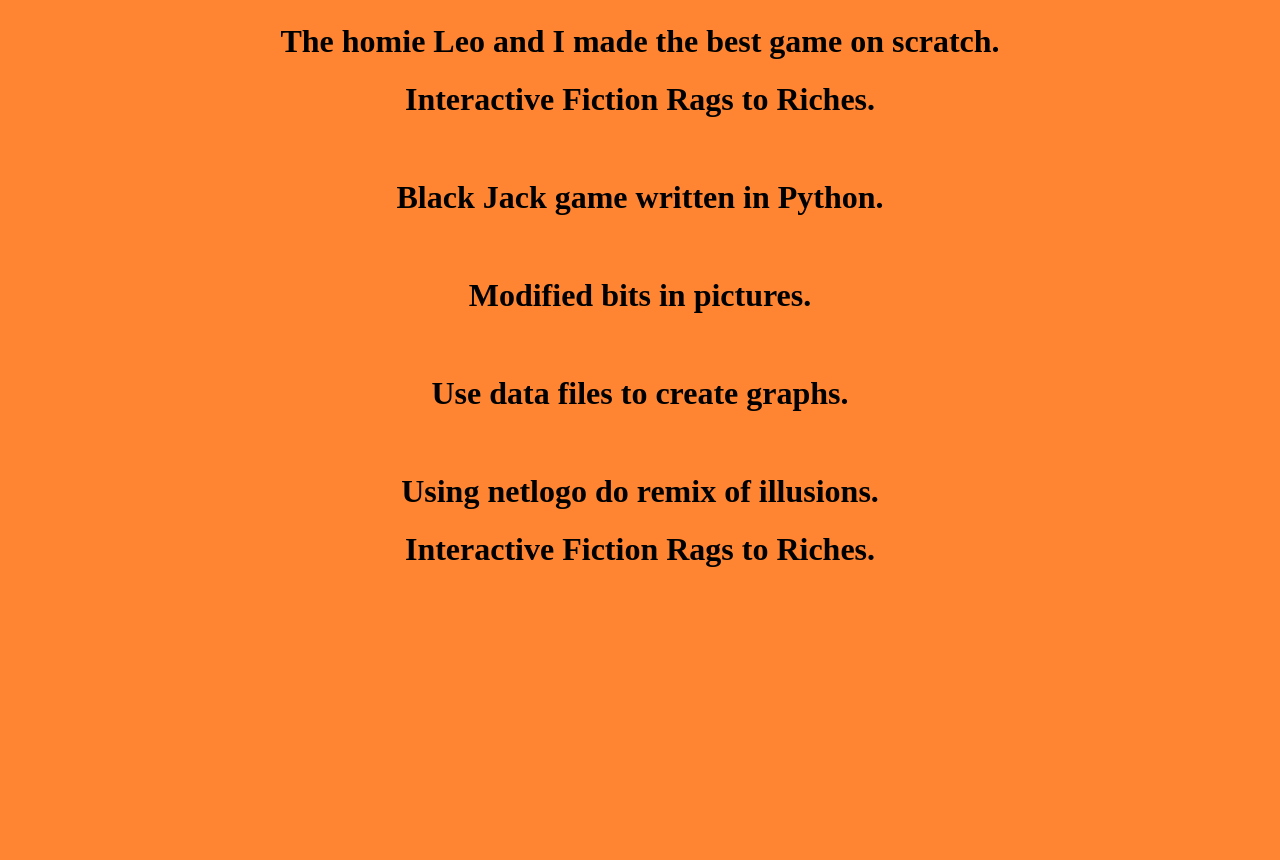
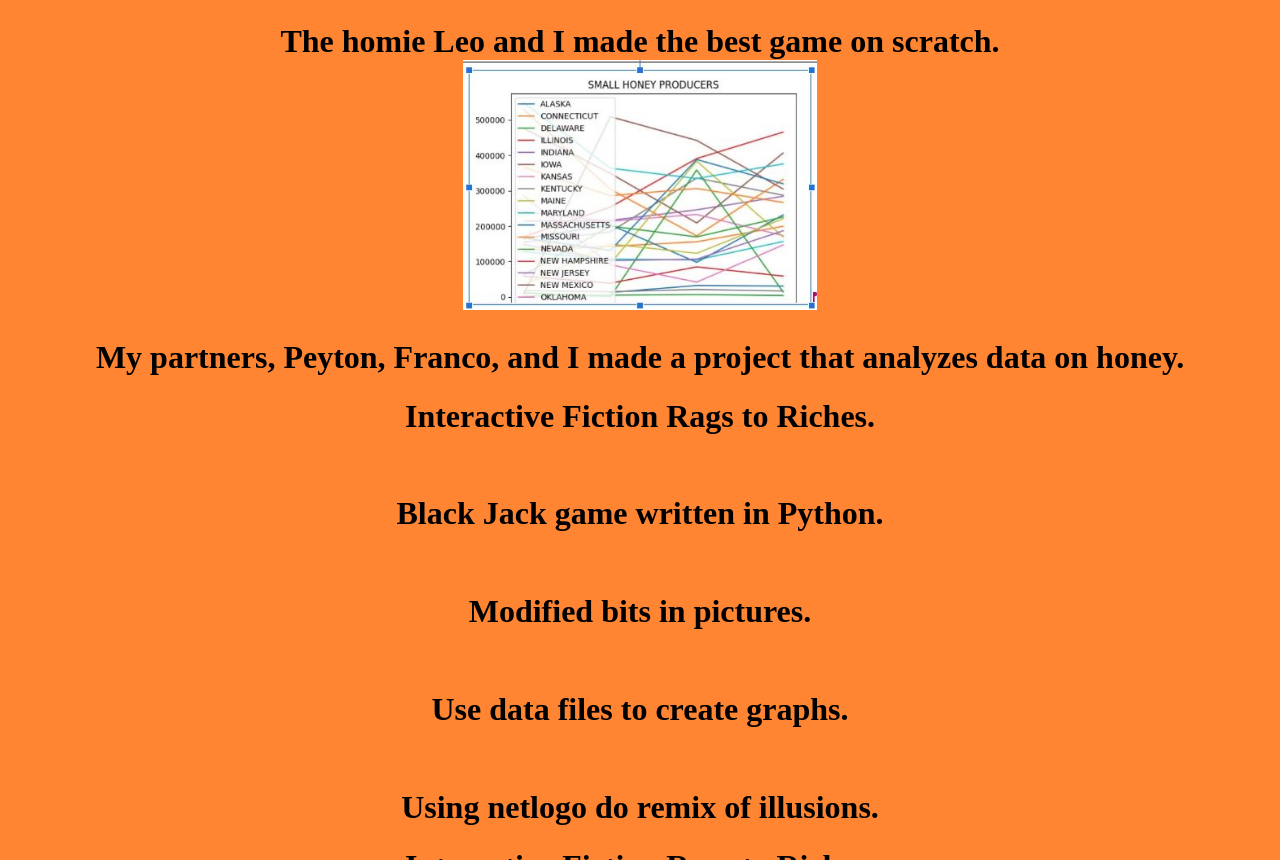
Before and after one commit to zanearco/csp2023, a plain HTML site: page portfolio.html in a window 1280 px wide. Shown: the part 1431-2291 px from the top of the page. Before the commit the page ends 2047 px from the top, so only its background shows below. Drawn offline with Linux system fonts and the light colour scheme.

Commit message:
Update portfolio.html

```diff
--- a/portfolio.html
+++ b/portfolio.html
@@ -24,6 +24,8 @@
     <img src="images/scratch.png" height="250">
     <h1> The homie Leo and I made the best game on scratch.
     <br>
+    <img src="images/Capture.jpg" height="250">
+    <h1> My partners, Peyton, Franco, and I made a project that analyzes data on honey.
     <h1>   Interactive Fiction Rags to Riches.</h1>
     <br>
     <h1>   Black Jack game written in Python.</h1>
```
